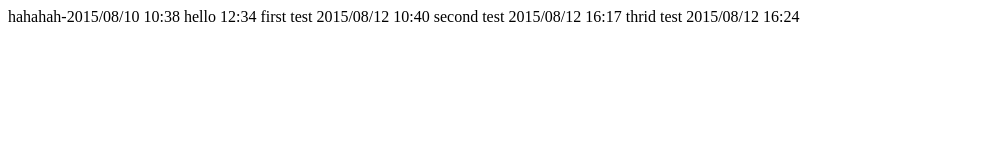
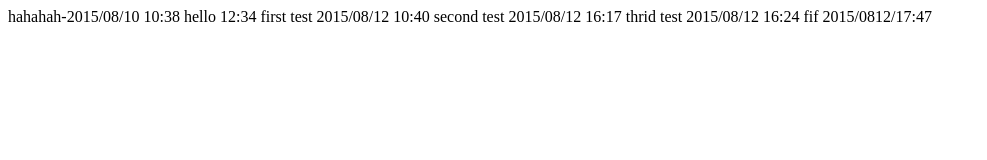
Before and after one commit to luanchuanmalu/yangtest, a plain HTML site: page website/index.html in a window 1280 px wide. Shown: the whole page, without its empty margins (0-987 px from the left). Drawn offline with Linux system fonts and the light colour scheme.

Commit message:
201508121747

```diff
--- a/website/index.html
+++ b/website/index.html
@@ -20,6 +20,8 @@
 
 		thrid test 2015/08/12 16:24
 
+		fif 2015/0812/17:47
+
 
 	</body>
 </html>
```
